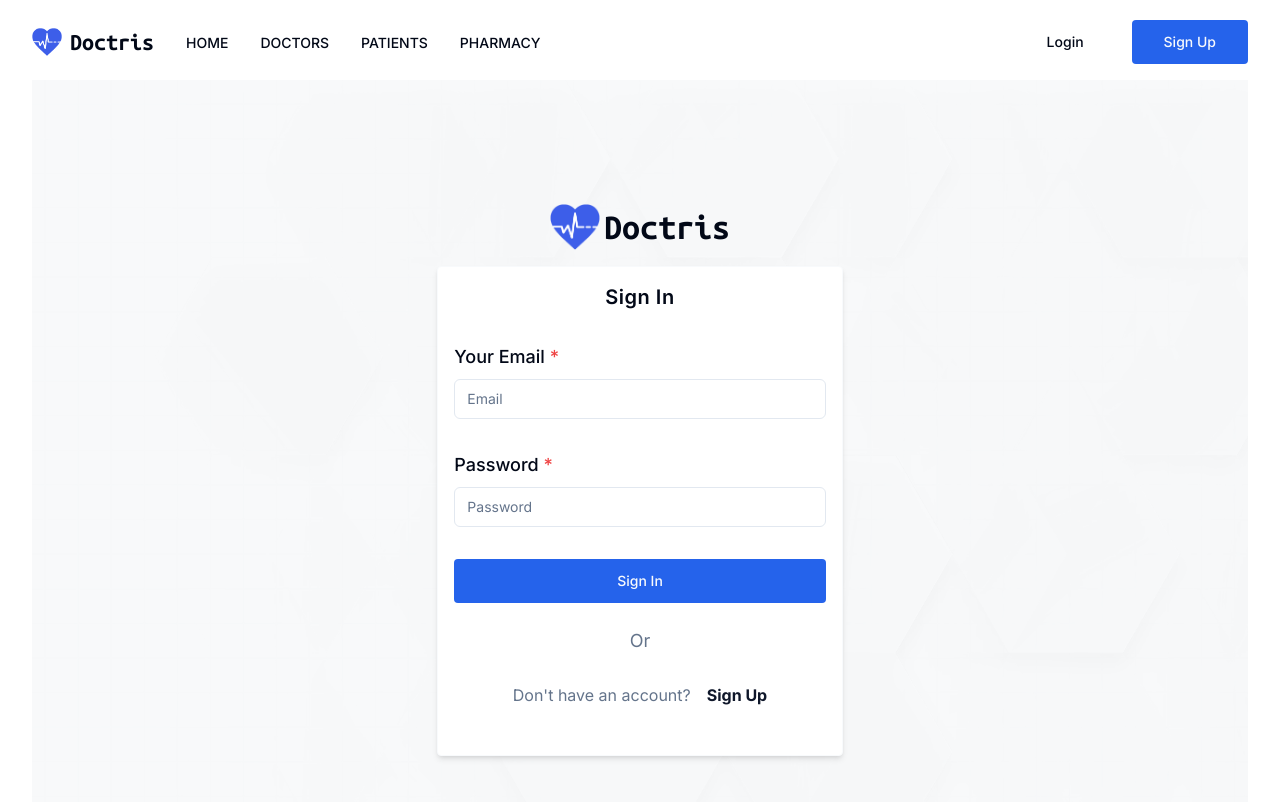
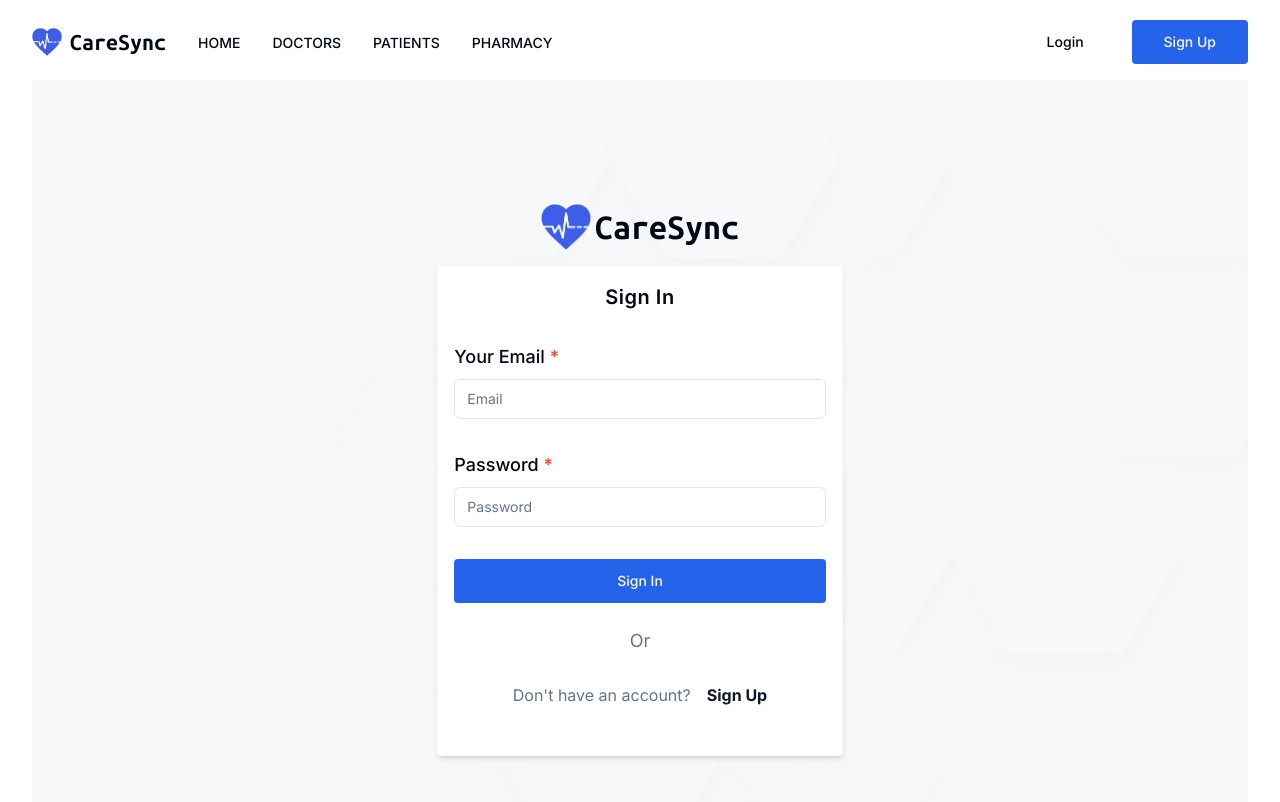
Before and after one commit to jonyBhatt/Doctris, a Next.js app: page /sign-in in a window 1280 px wide. Shown: the top 802 px of the page. Built offline with nearby package versions, Linux system fonts and the light colour scheme.

Commit message:
refactor: Name Convention

```diff
--- a/app/(main)/(auth)/sign-in/page.tsx
+++ b/app/(main)/(auth)/sign-in/page.tsx
@@ -7,7 +7,7 @@ const SignIn = () => {
       <div className="flex flex-col w-full items-center gap-4">
         <div className="flex items-center gap-1">
           <Image src={"/assets/logo.png"} alt="logo" width={50} height={50} />
-          <h2 className="font-bold font-ubuntu text-4xl">Doctris</h2>
+          <h2 className="font-bold font-ubuntu text-4xl">CareSync</h2>
         </div>
         <div className="p-4 w-1/3 shadow-md rounded  bg-white border border-primary-foreground">
           <h2 className="font-semibold font-inter text-xl tracking-wide text-center">
--- a/app/(main)/(auth)/sign-up/page.tsx
+++ b/app/(main)/(auth)/sign-up/page.tsx
@@ -5,7 +5,7 @@ const SignUp = () => {
     <div className="flex w-full flex-col gap-6">
       <div className="flex flex-col items-center">
         <h2 className=" font-inter tracking-wide">
-          Welcome to <b className="font-ubuntu text-2xl">Doctris</b>
+          Welcome to <b className="font-ubuntu text-2xl">CareSync</b>
         </h2>
         <span className="text-muted-foreground tracking-wide text-base">
           Please create your account
--- a/app/layout.tsx
+++ b/app/layout.tsx
@@ -11,7 +11,7 @@ const ubuntu = Ubuntu_Mono({
 });
 
 export const metadata: Metadata = {
-  title: "Doctris",
+  title: "CareSync",
   description:
     "This is a doctor appointment and get best e-medical service in Bangladesh",
 };
--- a/components/shared/navbar/nav-bar.tsx
+++ b/components/shared/navbar/nav-bar.tsx
@@ -35,7 +35,7 @@ export const Navbar = () => {
         <div className="flex items-center gap-8">
           <Link href="/" className="flex items-center gap-2">
             <Image src="/assets/logo.png" alt="logo" width={30} height={30} />
-            <span className="font-ubuntu text-2xl font-bold">Doctris</span>
+            <span className="font-ubuntu text-2xl font-bold">CareSync</span>
           </Link>
           <ul className="hidden lg:flex items-center space-x-8">
             <li>
@@ -91,7 +91,7 @@ export const Navbar = () => {
                     width={30}
                     height={30}
                   />
-                  <h2 className="font-ubuntu font-bold text-4xl">Doctris</h2>
+                  <h2 className="font-ubuntu font-bold text-4xl">CareSync</h2>
                 </div>
               </SheetHeader>
               <div className="flex flex-col gap-6 items-start w-full mt-10 px-8">
--- a/package.json
+++ b/package.json
@@ -1,5 +1,5 @@
 {
-  "name": "doctris",
+  "name": "caresync",
   "version": "0.1.0",
   "private": true,
   "scripts": {
```
Also changed, not shown: 1 other file (tests, documents, lock files or other folders).
